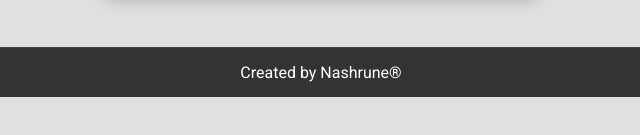
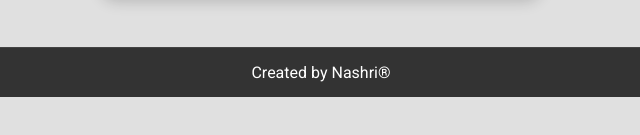
Before and after one commit to Nashrune/Wan-Tu-Som, a plain HTML site: page index.html in a window 1280 px wide. Shown: the part 495-630 px from the top of the page, 319-959 px from the left. Drawn offline with Linux system fonts and the light colour scheme.

Commit message:
Update index.html

```diff
--- a/index.html
+++ b/index.html
@@ -42,7 +42,7 @@
     </div>
 
     <footer>
-        <p>Created by Nashrune®</p>
+        <p>Created by Nashri®</p>
     </footer>
 
     <!-- Audio Elements -->
```
